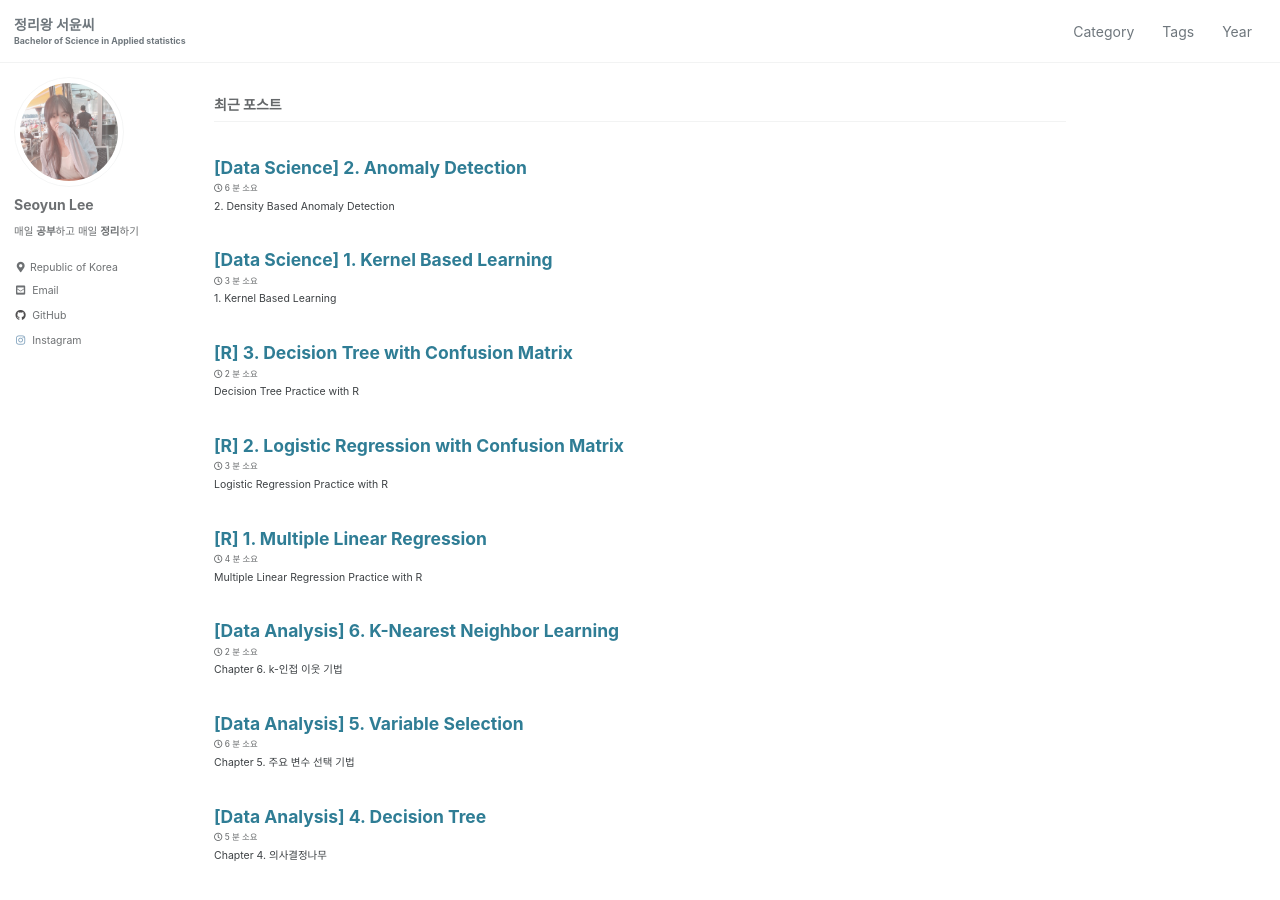
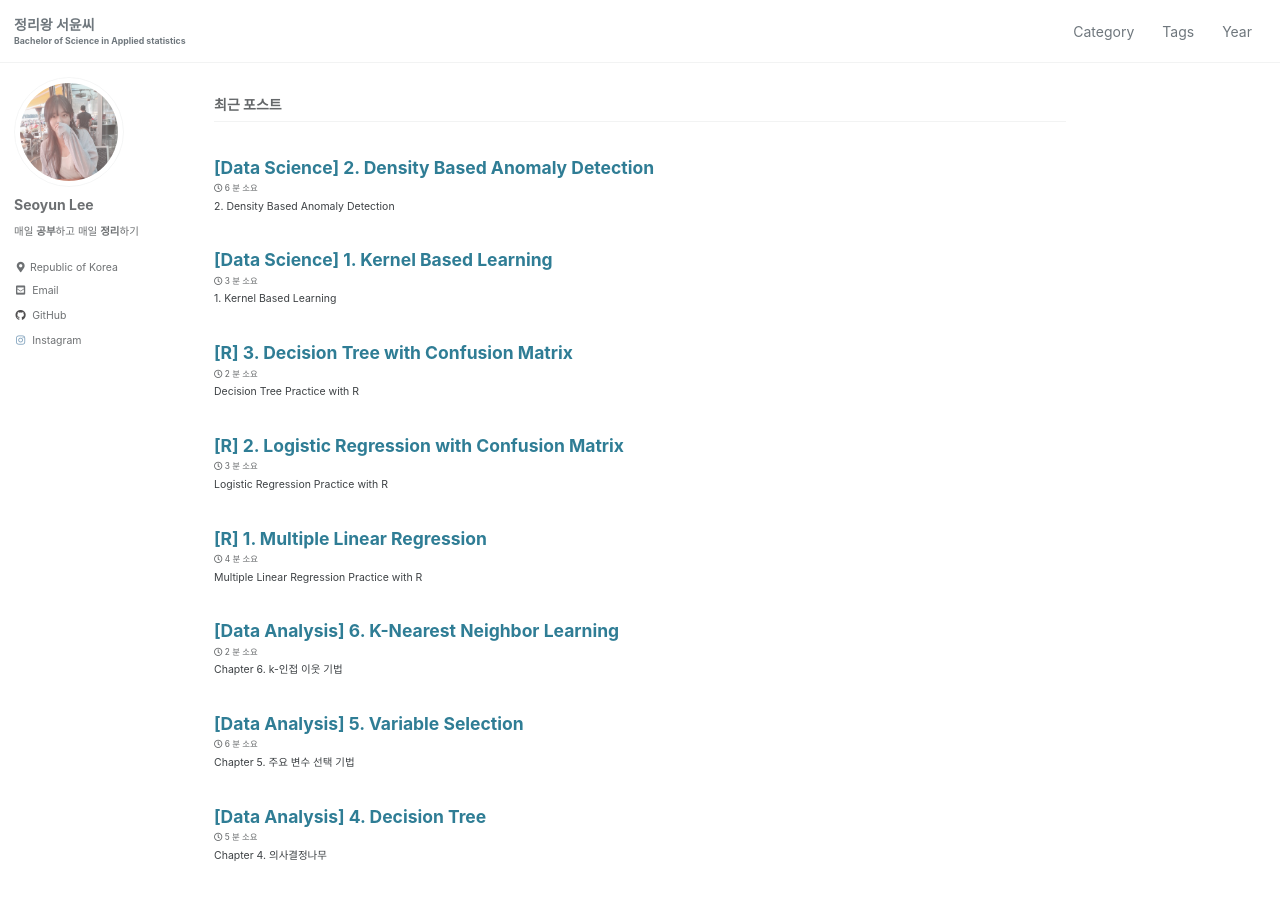
Before and after one commit to seoyun2/seoyun2.github.io, a Jekyll site: the page built from index.html, in a window 1280 px wide and 900 px high. Built offline with Jekyll 4.4.1, drawn with Linux system fonts in a browser that asks for light colours; cached includes are drawn as plain includes; the list of posts is cut into pages by our own code.

Commit message:
Update 2023-02-25-density-based-anomaly-detection.md

```diff
--- a/_posts/2023-02-25-density-based-anomaly-detection.md
+++ b/_posts/2023-02-25-density-based-anomaly-detection.md
@@ -1,5 +1,5 @@
 ---
-title: "[Data Science] 2. Anomaly Detection"
+title: "[Data Science] 2. Density Based Anomaly Detection"
 categories:
   - Data Science
   - Anomaly Detection
```
Also changed, not shown: other parts of _posts/2023-02-25-density-based-anomaly-detection.md (+1 -1 lines).
